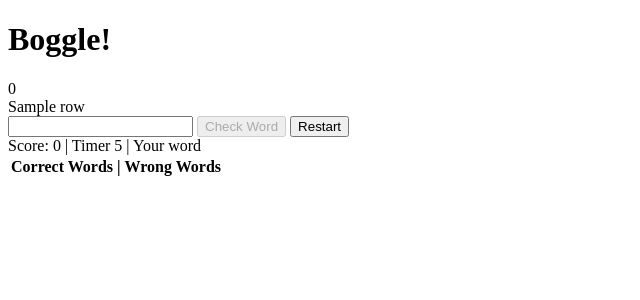
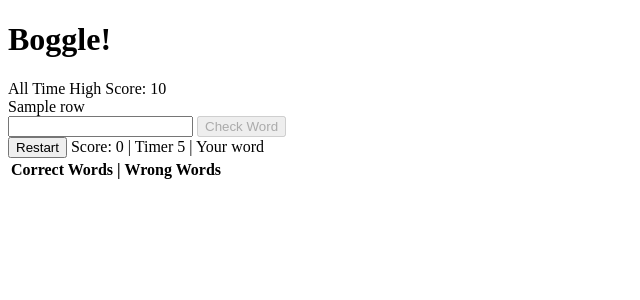
Before and after one commit to SeldomseenSchweig/flask_boggle, a Flask app: template templates/boggle_home.html in a window 1280 px wide. Shown: the top 300 px of the page, without its empty margins (0-640 px from the left). Run offline with Flask 2, Linux system fonts and the light colour scheme; the template is opened without the code that fills it: most values are stand-ins (such as "Sample title", 1, 10 or a date in 2020); data that the repository does not hold is empty; parts of the project's set-up code (start-up, migrations or seed data) failed here and were passed over.

Commit message:
Got the score to persist after removing the 0s from initialization. Will make timer start on button tomorrow

```diff
--- a/app.py
+++ b/app.py
@@ -15,8 +15,8 @@ def display_board():
     """ This takes us to the main page updates player with hi score and number when the game restarts"""
     board = boggle_game.make_board()
     session['game_board'] = board
-    session['number_of_games'] = 0
-    session['hi_score'] = 0
+    session['number_of_games']
+    session['hi_score']
     return render_template('boggle_home.html', board=board, hi_score =session['hi_score'])
 
 
--- a/static/boggle.js
+++ b/static/boggle.js
@@ -1,7 +1,6 @@
 let score = 0;
 let guesses = [];
 let time = 1
-let gameOver = false
 
 
 
@@ -42,11 +41,11 @@ async function sendScoreToServer(score){
       sendWordToServer(input);
       $('#word').val('')
   });
-  $(document).on('click','#restart', (e) => {
-      e.preventDefault();
+//   $(document).on('click','#restart', (e) => {
+//       e.preventDefault();
 
 
-});
+// });
 
   myInterval = setInterval(timer, 1000);
 
@@ -92,7 +91,7 @@ async function sendScoreToServer(score){
             clearInterval(myInterval)
             $('#button').prop('disabled', true)
             sendScoreToServer(score)
-            $('#form').append(`<button id="restart"> Restart </button>`)
+            $('#start').append('<a href="/"><button id="restart"> Restart </button></a>')
 
         }
     }
--- a/templates/base.html
+++ b/templates/base.html
@@ -9,7 +9,7 @@
 <body>
 
     <h1>{% block banner%} {% endblock %}</h1>
-    <span id="highScore"> 0 </span>
+    <span >{% block highScore %} {% endblock %} </span>
     <main>
         {% block content %}
         {% endblock %}
--- a/templates/boggle_home.html
+++ b/templates/boggle_home.html
@@ -2,7 +2,7 @@
 {% block title %}Boggle {% endblock %}
 
 {% block banner %} Boggle! {% endblock %}
-{% block hi_score %} {{hi_score}} {% endblock %}
+{% block highScore %}All Time High Score: {{hi_score}}{% endblock %}
 {% block content %}
 {% for row in board %}
    <div>{{row}}</div>
@@ -10,7 +10,7 @@
 <form id="form" >
     <input type="text" name="word" id="word">
     <button type="submit" id="button"> Check Word</button>
-</form>
+</form><span id="start" ></span>
 <span> Score: <span id="score"> 0 </span> | </span>
 <span> Timer <span id="timer"> </span> | </span>
 <span> Your word <span id="message">  </span></span>
```
